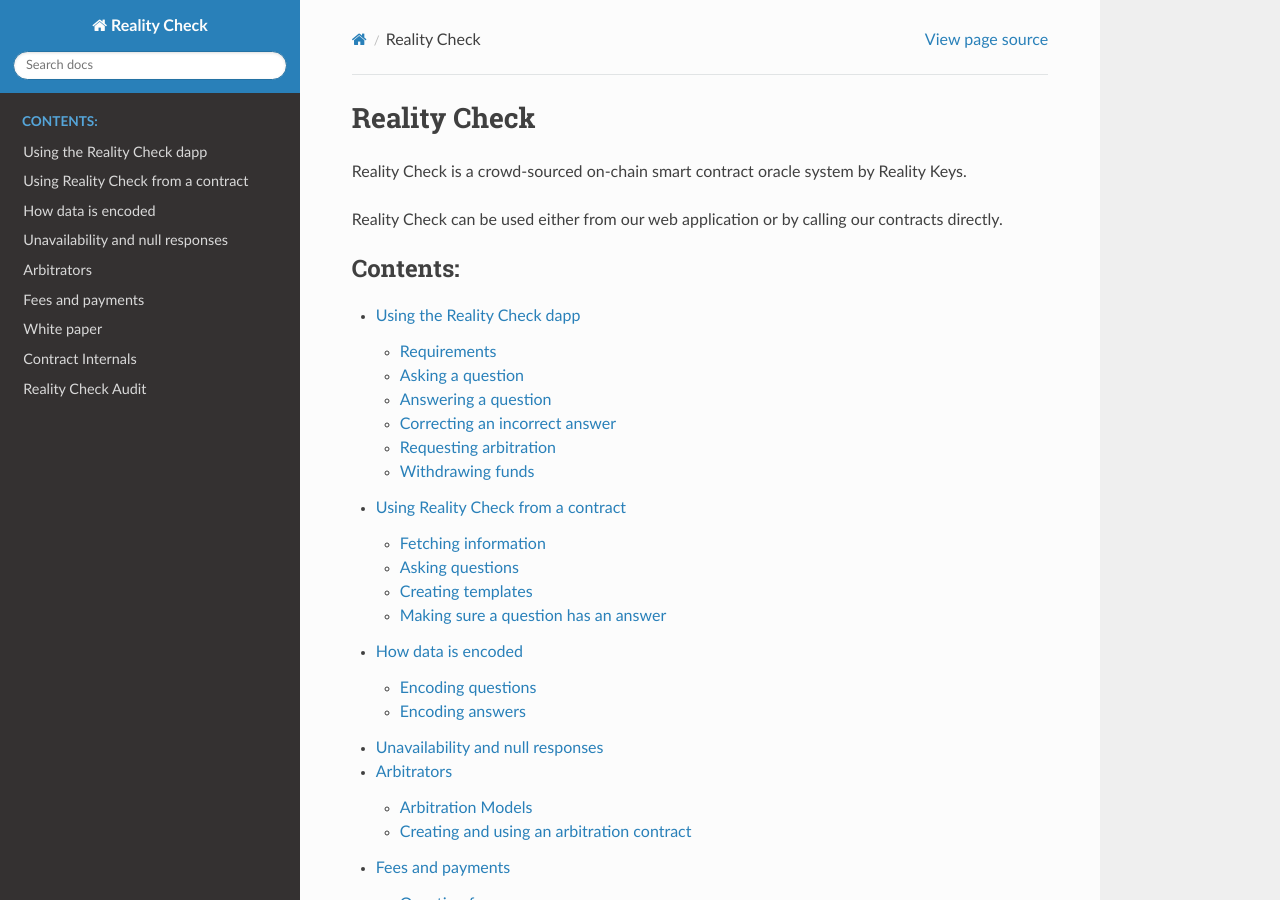
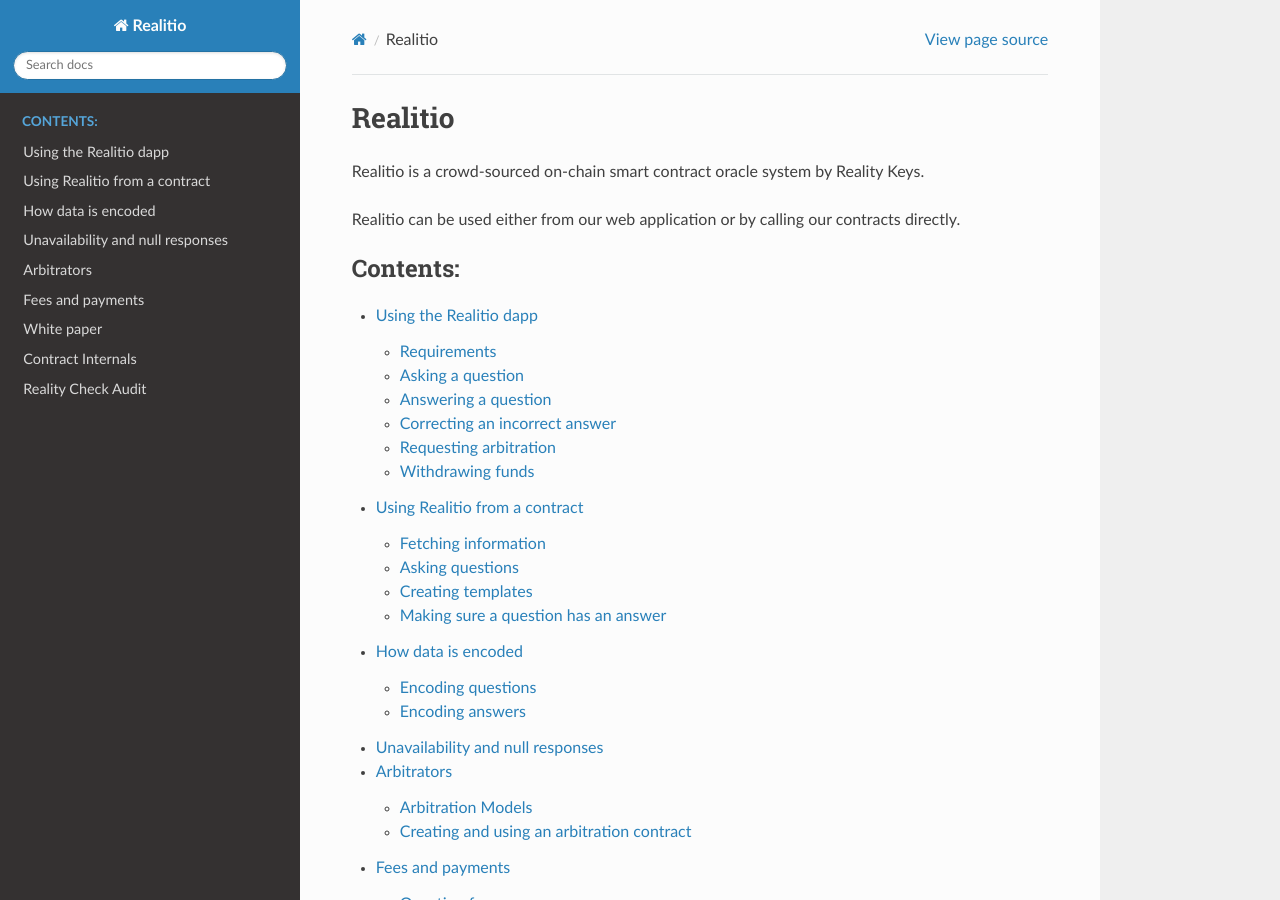
Before and after one commit to realitio/realitio-dapp, a Sphinx documentation site: the page built from docs/index.rst, in a window 1280 px wide and 900 px high. Built offline with Sphinx 7.4.7 and the Read the Docs theme 2.0.0, drawn with Linux system fonts in a browser that asks for light colours.

Commit message:
Rebrand Reality Check -> Realitio

```diff
--- a/docs/arbitrators.rst
+++ b/docs/arbitrators.rst
@@ -59,7 +59,7 @@
 * ``function getDisputeFee(bytes32 question_id) constant returns (uint256)``
 * ``function requestArbitration(bytes32 question_id)``
 
-When ``requestArbitration()`` is called with a sufficient fee, they should call the following against the Reality Check contract:
+When ``requestArbitration()`` is called with a sufficient fee, they should call the following against the Realitio contract:
 
 * ``notifyOfArbitrationRequest(bytes32 question_id, address requester)``
 
--- a/docs/conf.py
+++ b/docs/conf.py
@@ -1,6 +1,6 @@
 # -*- coding: utf-8 -*-
 #
-# Reality Check documentation build configuration file, created by
+# Realitio documentation build configuration file, created by
 # sphinx-quickstart on Thu Sep 28 14:43:50 2017.
 #
 # This file is execfile()d with the current directory set to its
@@ -45,7 +45,7 @@
 master_doc = 'index'
 
 # General information about the project.
-project = u'Reality Check'
+project = u'Realitio'
 copyright = u'2017, KK Social Minds'
 author = u'KK Social Minds'
 
@@ -98,7 +98,7 @@
 # -- Options for HTMLHelp output ------------------------------------------
 
 # Output file base name for HTML help builder.
-htmlhelp_basename = 'RealityCheckdoc'
+htmlhelp_basename = 'Realitiodoc'
 
 
 # -- Options for LaTeX output ---------------------------------------------
@@ -125,7 +125,7 @@
 # (source start file, target name, title,
 #  author, documentclass [howto, manual, or own class]).
 latex_documents = [
-    (master_doc, 'RealityCheck.tex', u'Reality Check Documentation',
+    (master_doc, 'Realitio.tex', u'Realitio Documentation',
      u'KK Social Minds', 'manual'),
 ]
 
@@ -135,7 +135,7 @@
 # One entry per manual page. List of tuples
 # (source start file, name, description, authors, manual section).
 man_pages = [
-    (master_doc, 'realitycheck', u'Reality Check Documentation',
+    (master_doc, 'realitio', u'Realitio Documentation',
      [author], 1)
 ]
 
@@ -146,7 +146,7 @@
 # (source start file, target name, title, author,
 #  dir menu entry, description, category)
 texinfo_documents = [
-    (master_doc, 'RealityCheck', u'Reality Check Documentation',
-     author, 'RealityCheck', 'One line description of project.',
+    (master_doc, 'Realitio', u'Realitio Documentation',
+     author, 'Realitio', 'One line description of project.',
      'Miscellaneous'),
 ]
--- a/docs/dapp.rst
+++ b/docs/dapp.rst
@@ -1,4 +1,4 @@
-Using the Reality Check dapp
+Using the Realitio dapp
 ============================
 
 Requirements
@@ -6,7 +6,7 @@
 
 You will need the Metamask_ Chrome extension.
 
-Reality Check is currently deployed to the Rinkeby testnet. Select the Rinkeby testnet, make sure your account is unlocked and refresh the page.
+Realitio is currently deployed to the Rinkeby testnet. Select the Rinkeby testnet, make sure your account is unlocked and refresh the page.
 
 You will need Rinkeby testnet coins to use the application. You can get these at the `Rinkeby Faucet`_.
 
--- a/docs/index.rst
+++ b/docs/index.rst
@@ -1,14 +1,14 @@
-.. Reality Check documentation master file, created by
+.. Realitio documentation master file, created by
    sphinx-quickstart on Thu Sep 28 14:43:50 2017.
    You can adapt this file completely to your liking, but it should at least
    contain the root `toctree` directive.
 
-Reality Check
+Realitio
 =========================================
 
-Reality Check is a crowd-sourced on-chain smart contract oracle system by Reality Keys.
+Realitio is a crowd-sourced on-chain smart contract oracle system by Reality Keys.
 
-Reality Check can be used either from our web application or by calling our contracts directly.
+Realitio can be used either from our web application or by calling our contracts directly.
 
 
 .. toctree::
```
Also changed, not shown: docs/contracts.rst (+4 -4 lines), docs/whitepaper.rst (+4 -4 lines).
